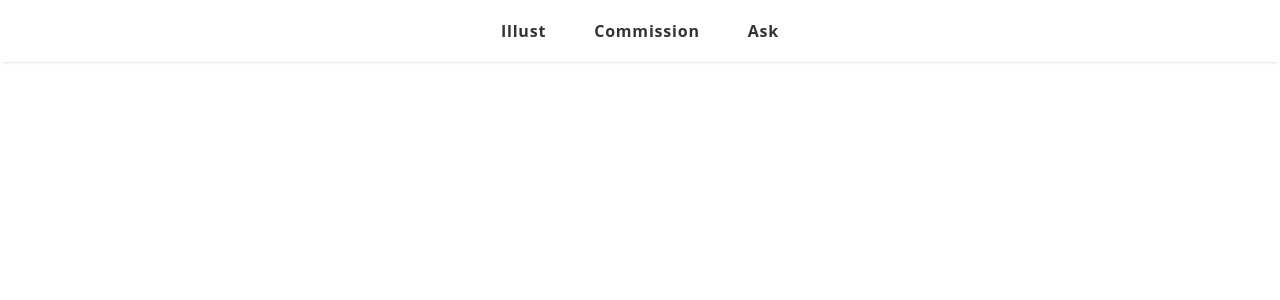
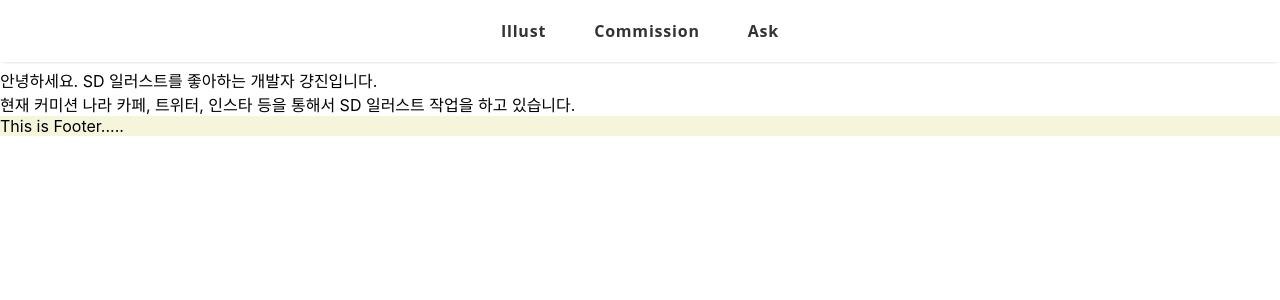
Before and after one commit to CM-WORLD/FRONT-END, a React (Create React App) app: page / in a window 1280 px wide. Shown: the top 300 px of the page. Built offline with nearby package versions, Linux system fonts and the light colour scheme.

Commit message:
Feat: index component 추가

```diff
--- a/src/common/Router.tsx
+++ b/src/common/Router.tsx
@@ -1,11 +1,13 @@
-import { BrowserRouter, Routes, Route } from 'react-router-dom'
-import BlogList from '../pages/blog/BlogList';
-import CmsList from '../pages/cmsList/CmsList';
+import { BrowserRouter, Routes, Route } from "react-router-dom";
+import BlogList from "../pages/blog/BlogList";
+import CmsList from "../pages/cmsList/CmsList";
+import MainPage from "../pages/main/MainPage";
 
 const Router = () => {
   return (
     <BrowserRouter>
       <Routes>
+        <Route path="/" element={<MainPage />} />
         <Route path="/posts" element={<BlogList />} />
         <Route path="/commissions" element={<CmsList />} />
       </Routes>
--- /dev/null
+++ b/src/pages/main/MainPage.tsx
@@ -0,0 +1,17 @@
+import "./style.scss";
+
+const MainPage = () => {
+  return (
+    <>
+      <div className="main-wrapper">
+        <div>안녕하세요. SD 일러스트를 좋아하는 개발자 걍진입니다.</div>
+        <div>
+          현재 커미션 나라 카페, 트위터, 인스타 등을 통해서 SD 일러스트 작업을
+          하고 있습니다.
+        </div>
+      </div>
+    </>
+  );
+};
+
+export default MainPage;
--- /dev/null
+++ b/src/pages/main/style.scss
@@ -0,0 +1,7 @@
+.main-wrapper {
+  position: relative;
+  display: inline-block;
+  width: 100%;
+
+  padding-top: 68px;
+}
```
Lines whose indentation alone changed are shown as unchanged.
